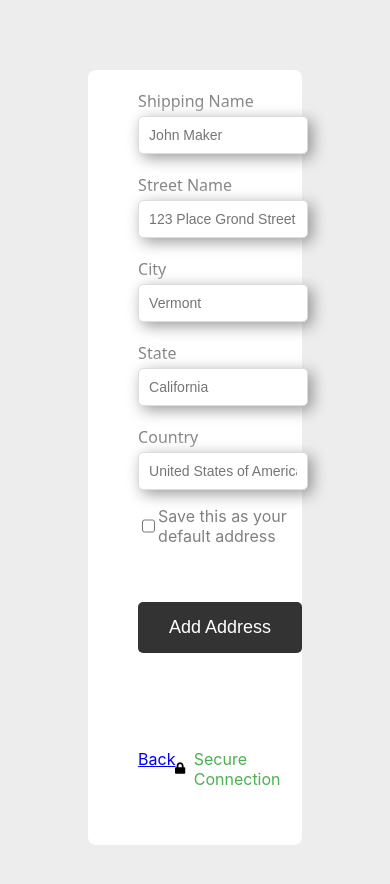
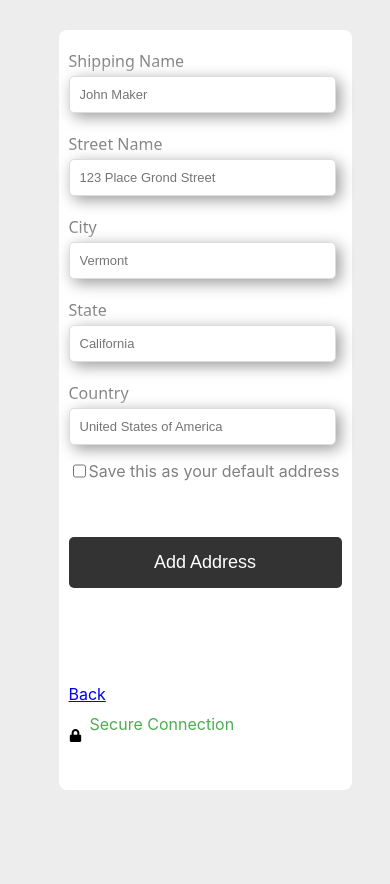
Before and after one commit to prospersibanda/e-commerce-store, a React (Create React App) app: page /address in a window 390 px wide. Shown: the top 884 px of the page. After the commit the page ends 850 px from the top, so only its background shows below. Built offline with nearby package versions, Linux system fonts and the light colour scheme; a web font is replaced by a local one.

Commit message:
Made the product and address page responsive.

```diff
--- a/src/Styles/address.css
+++ b/src/Styles/address.css
@@ -88,3 +88,49 @@ font-size: 14px;
   margin-top: 36px;
   margin-left: 8px;
 }
+
+@media (max-width: 768px) {
+  .address-container {
+    width: 100%;
+    padding-left: 10px;
+    padding-right: 10px;
+  }
+
+  .address-form {
+    padding-left: 15px;
+    padding-right: 15px;
+  }
+
+  .address-form input[type="text"] {
+    font-size: 13px;
+  }
+
+  .address-form input[type="button"] {
+    padding: 8px;
+  }
+}
+
+@media (max-width: 480px) {
+  .address-container {
+    width: 100%;
+    margin-top: 20px;
+  }
+
+  .address-form {
+    padding-left: 10px;
+    padding-right: 10px;
+  }
+
+  .last-details {
+    flex-direction: column;
+    align-items: flex-start;
+  }
+
+  .connection {
+    margin-top: 10px;
+  }
+
+  .icon {
+    font-size: small;
+  }
+}
--- a/src/Styles/product-page.css
+++ b/src/Styles/product-page.css
@@ -82,3 +82,54 @@
   margin-left: 100vh;
   align-items:flex-end;
 }
+
+@media (max-width: 1024px) {
+  .side-images {
+    width: 15%;
+  }
+
+  .product-img {
+    width: 80%;
+    flex-direction: column;
+    align-items: center;
+  }
+
+  .add-to-bag {
+    margin-left: 0;
+    margin-top: 20px;
+  }
+}
+
+
+@media (max-width: 600px) {
+  .side-images {
+    display: none;
+  }
+
+  .product-img {
+    width: 100%;
+    flex-direction: column;
+    gap: 10px;
+  }
+
+  .product-img img {
+    width: 100%;
+    height: auto;
+    margin-right: 0;
+  }
+
+  .back-text {
+    flex-direction: column;
+    align-items: center;
+  }
+
+  .product-page-section hr {
+    width: 100%;
+  }
+
+  .add-to-bag {
+    width: 100%;
+    margin-left: 0;
+    align-items: center;
+  }
+}
```
